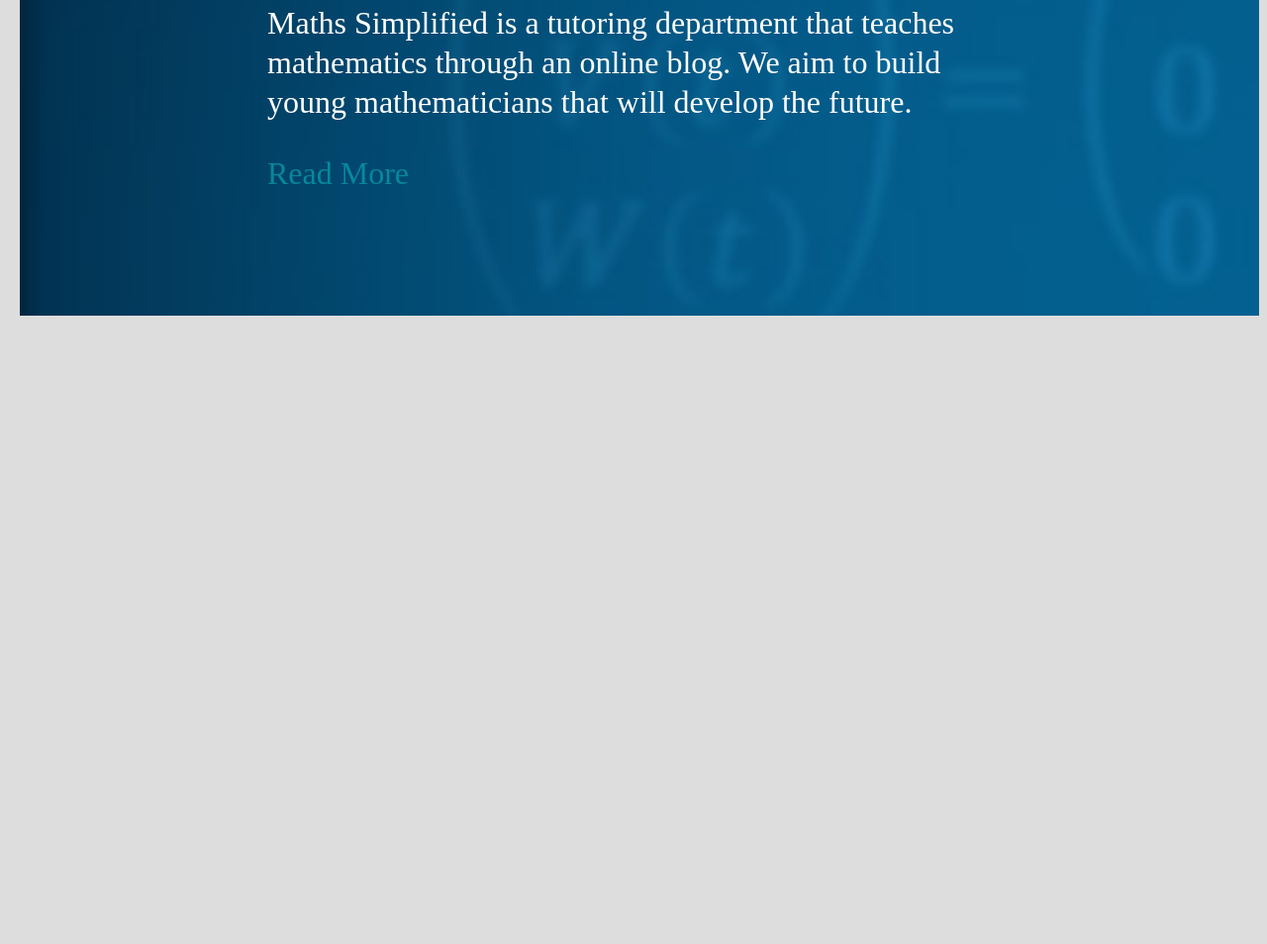
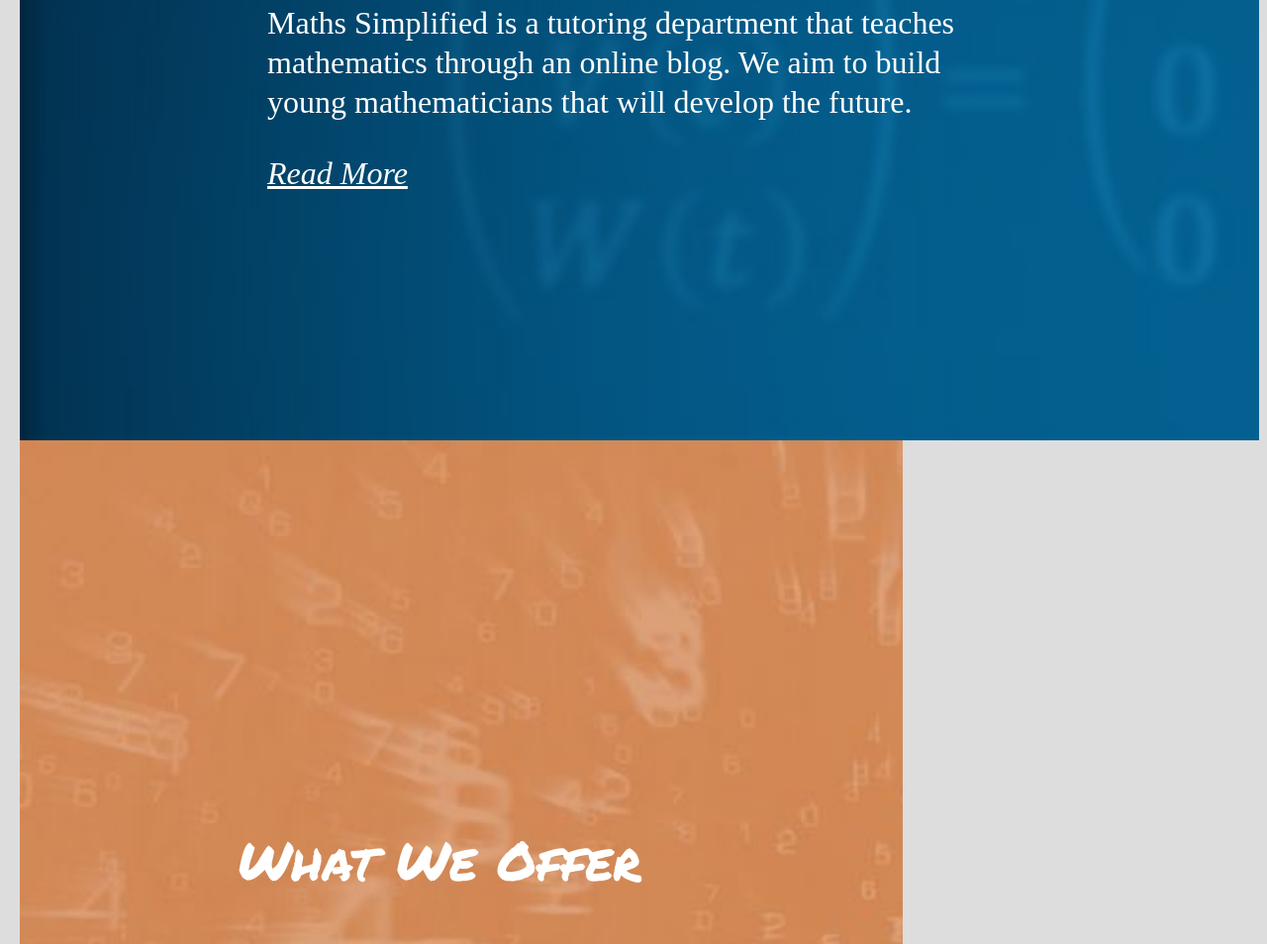
Before and after one commit to JoshCLim/ga-htmlcss-circuit, a plain HTML site: page unit_4/index.html in a window 1280 px wide. Shown: the part 952-1906 px from the top of the page at 99% size. Drawn offline with Linux system fonts and the light colour scheme; a web font is replaced by a local one.

Commit message:
Font Change

```diff
--- a/unit_4/css/style.css
+++ b/unit_4/css/style.css
@@ -119,3 +119,9 @@ footer {
 	margin-right: 180px;
 	margin-top: 180px;
 }
+
+#readmore {
+	color: #FFFFFF;
+	font-style: italic;
+	text-decoration: underline;
+}
```
